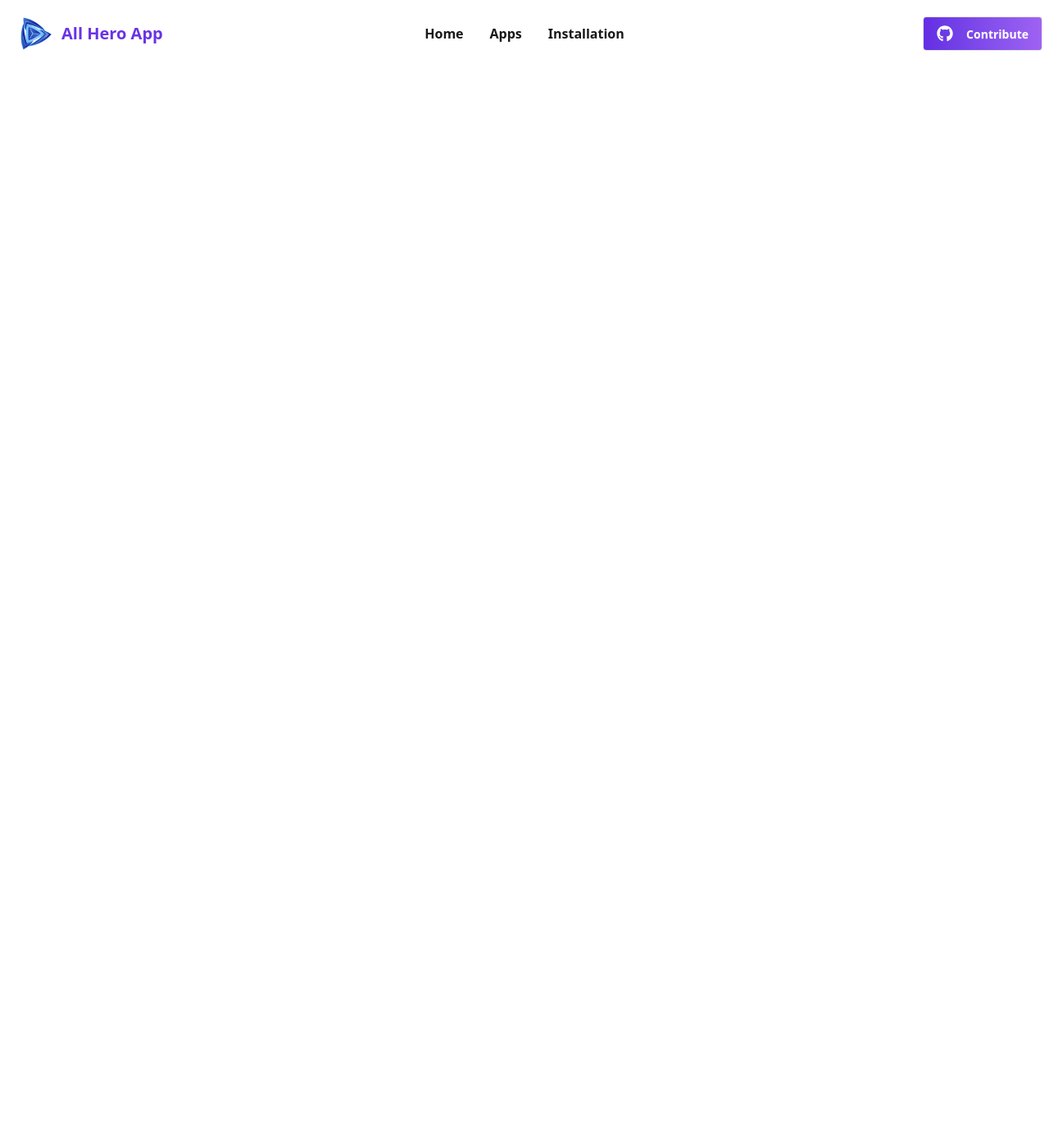
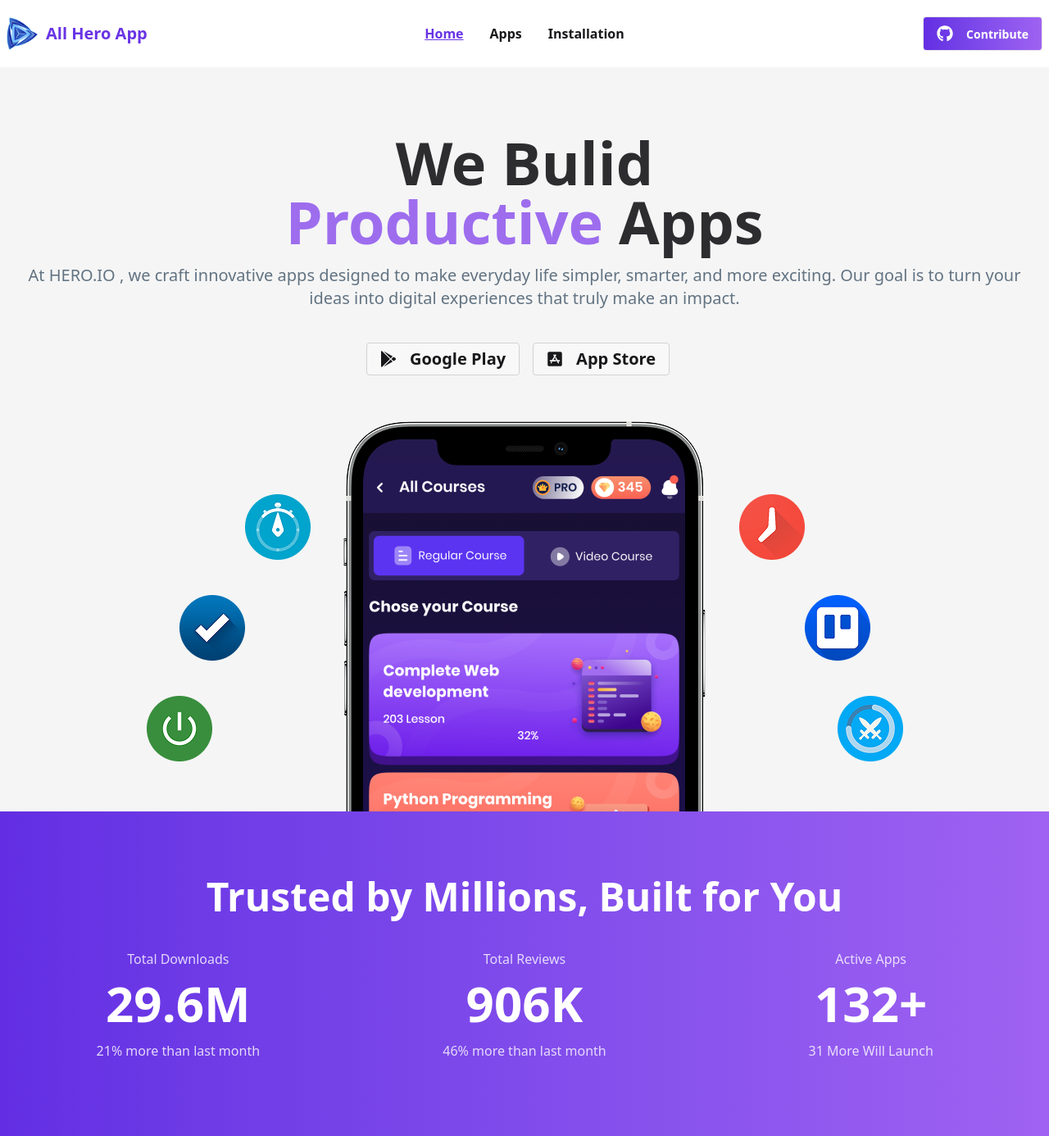
Before and after one commit to Salikur6/All-Hero-App-B12A5, a React (Vite) app: page / in a window 1280 px wide. Shown: the whole page at 82% size. Before the commit the page ends 800 px from the top, so only its background shows below. Built offline with nearby package versions, Linux system fonts and the light colour scheme.

Commit message:
states section done

```diff
--- a/index.html
+++ b/index.html
@@ -5,7 +5,7 @@
   <meta charset="UTF-8" />
   <link rel="icon" type="image/svg+xml" href="/vite.svg" />
   <meta name="viewport" content="width=device-width, initial-scale=1.0" />
-  <title>assignment-b12a8</title>
+  <title>All Hero App</title>
 </head>
 
 <body>
--- a/src/App.jsx
+++ b/src/App.jsx
@@ -1,15 +1,13 @@
-import { useState } from 'react'
-import reactLogo from './assets/react.svg'
-import viteLogo from '/vite.svg'
+import { Outlet } from 'react-router'
 import './App.css'
 import Navbar from './components/Navbar/Navbar'
 
 function App() {
-  const [count, setCount] = useState(0)
 
   return (
     <>
       <Navbar></Navbar>
+      <Outlet></Outlet>
     </>
   )
 }
--- /dev/null
+++ b/src/components/Home/Banner/Banner.jsx
@@ -0,0 +1,30 @@
+import React from 'react';
+import { FaAppStoreIos, FaGooglePlay } from 'react-icons/fa';
+import { Link } from 'react-router';
+import bannerImg from '../../../../images/hero.png'
+
+const Banner = () => {
+    return (
+        <div className='pt-20 px-4'>
+            <div className='text-center mb-10'>
+                <h1 className='text-5xl md:text-7xl font-bold opacity-[0.9]  mb-4'>We Bulid <br /> <span className='text-[#945FEE]'>Productive</span> Apps</h1>
+                <p className='text-xl text-[#627382] mb-10'>At HERO.IO , we craft innovative apps designed to make everyday life simpler, smarter, and more exciting. Our goal is to turn your ideas into digital experiences that truly make an impact.</p>
+
+                <div>
+                    <Link to='https://play.google.com/store/apps?hl=en_GB' target='_blank' className='btn border border-[#d2d2d2] rounded-sm font-bold text-xl mr-4 mb-4'><FaGooglePlay className='mr-2.5' />Google Play</Link>
+                    <Link to='https://www.apple.com/uk/app-store/' target='_blank' className='btn border border-[#d2d2d2] rounded-sm font-bold text-xl mr-4 mb-4'><FaAppStoreIos className='mr-2.5' />
+                        App Store</Link>
+                </div>
+            </div>
+
+
+            {/* Banner image  */}
+
+            <div className='flex justify-center'>
+                <img src={bannerImg} alt="" />
+            </div>
+        </div>
+    );
+};
+
+export default Banner;
--- /dev/null
+++ b/src/components/Home/Home.jsx
@@ -0,0 +1,16 @@
+import React from 'react';
+import Banner from './Banner/Banner';
+import States from './States/States';
+
+const Home = () => {
+    return (
+        <div className='bg-[#F5F5F5]'>
+            <div className=''>
+                <Banner className='max-w-7xl mx-auto'></Banner>
+                <States></States>
+            </div>
+        </div>
+    );
+};
+
+export default Home;
--- /dev/null
+++ b/src/components/Home/States/States.jsx
@@ -0,0 +1,34 @@
+import React from 'react';
+
+const States = () => {
+    return (
+        <div className='bg-linear-to-r from-[#632ee3] to-[#9f62f2]'>
+            <div className='px-4 py-20'>
+                <h2 className='font-bold text-3xl md:text-5xl text-center text-white mb-10'>Trusted by Millions, Built for You</h2>
+
+                <div className='grid grid-cols-1 sm:grid-cols-3 justify-between items-center gap-5'>
+                    <div className='text-white text-center'>
+                        <p className='opacity-[0.8] mb-3'>Total Downloads</p>
+                        <h3 className='text-4xl md:text-6xl font-extrabold mb-4'>29.6M</h3>
+                        <p className='opacity-[0.8] mb-3'>21% more than last month</p>
+                    </div>
+
+                    <div className='text-white text-center'>
+                        <p className='opacity-[0.8] mb-3'>Total Reviews</p>
+                        <h3 className='text-4xl md:text-6xl font-extrabold mb-4'>906K</h3>
+                        <p className='opacity-[0.8] mb-3'>46% more than last month</p>
+                    </div>
+
+
+                    <div className='text-white text-center'>
+                        <p className='opacity-[0.8] mb-3'>Active Apps</p>
+                        <h3 className='text-4xl md:text-6xl font-extrabold mb-4'>132+</h3>
+                        <p className='opacity-[0.8] mb-3'>31 More Will Launch</p>
+                    </div>
+                </div>
+            </div>
+        </div>
+    );
+};
+
+export default States;
--- a/src/components/Navbar/Navbar.jsx
+++ b/src/components/Navbar/Navbar.jsx
@@ -2,6 +2,7 @@ import React from 'react';
 import { Link, NavLink } from 'react-router';
 import logo from '../../../images/logo.png'
 import { FaGithub } from 'react-icons/fa';
+import './navbar.css'
 
 const Navbar = () => {
     return (
@@ -20,7 +21,7 @@ const Navbar = () => {
                             <NavLink to='/installed'>Installation</NavLink>
                         </ul>
                     </div>
-                    <Link to='/' className="btn btn-ghost text-xl "><img className='w-10 h-10 mr-1' src={logo} alt="" /><span className='font-bold  text-[#6933E5]'>All Hero App</span></Link>
+                    <Link to='/' className="cursor-pointer btn-ghost text-xl flex items-center gap-1"><img className='w-10 h-10 mr-1' src={logo} alt="" /><span className='font-bold  text-[#6933E5]'>All Hero App</span></Link>
                 </div>
                 <div className="navbar-center hidden lg:flex">
                     <ul className="menu menu-horizontal px-1 font-semibold text-base gap-8">
--- /dev/null
+++ b/src/components/Navbar/navbar.css
@@ -0,0 +1,4 @@
+a.active{
+    color: #6933E5;
+text-decoration: underline;
+}
--- a/src/main.jsx
+++ b/src/main.jsx
@@ -3,11 +3,17 @@ import { createRoot } from 'react-dom/client'
 import './index.css'
 import App from './App.jsx'
 import { createBrowserRouter, RouterProvider } from 'react-router'
+import Home from './components/Home/Home.jsx'
 
 const router = createBrowserRouter([
   {
     path: '/',
-    Component: App
+    Component: App,
+    children: [
+      {
+        index: true, Component: Home,
+      }
+    ]
   }
 ])
 
```
